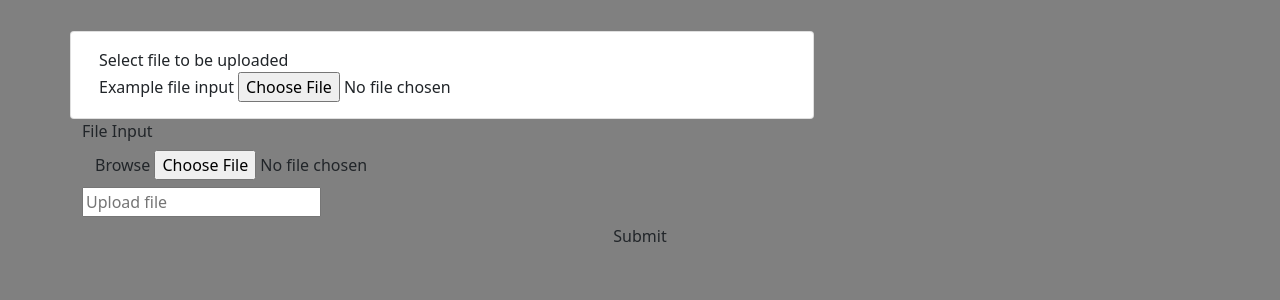
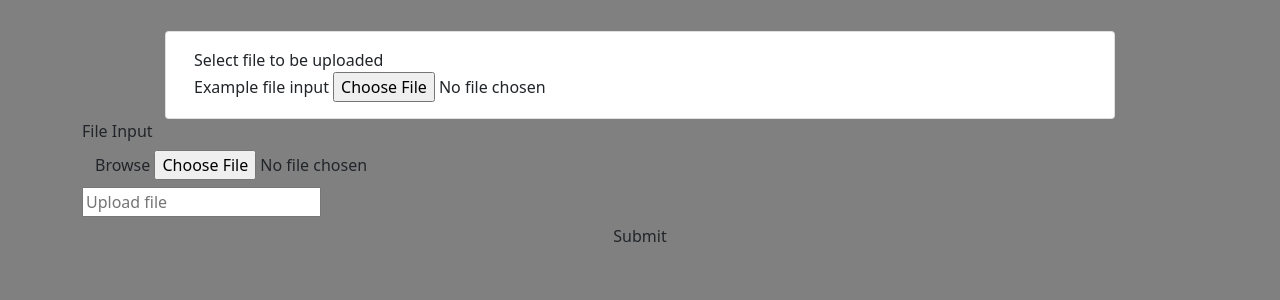
Before and after one commit to folzieds/verse-filler, a Flask app: page / in a window 1280 px wide. Shown: the part 56-356 px from the top of the page. Run offline with Flask 2, Linux system fonts and the light colour scheme; parts of the project's set-up code (start-up, migrations or seed data) failed here and were passed over; some libraries are stand-ins or nearby versions.

Commit message:
moved card to center

```diff
--- a/templates/index.html
+++ b/templates/index.html
@@ -1,8 +1,8 @@
 {% extends "base.html" %}
 {% block content %}
     <div class="container">
-        <div class="row col-sm-8">
-            <div class="card justify-content-center">
+        <div class="row justify-content-center">
+            <div class="card col-sm-10">
                 <div class="card-body">
                     Select file to be uploaded
                     <form>
```
